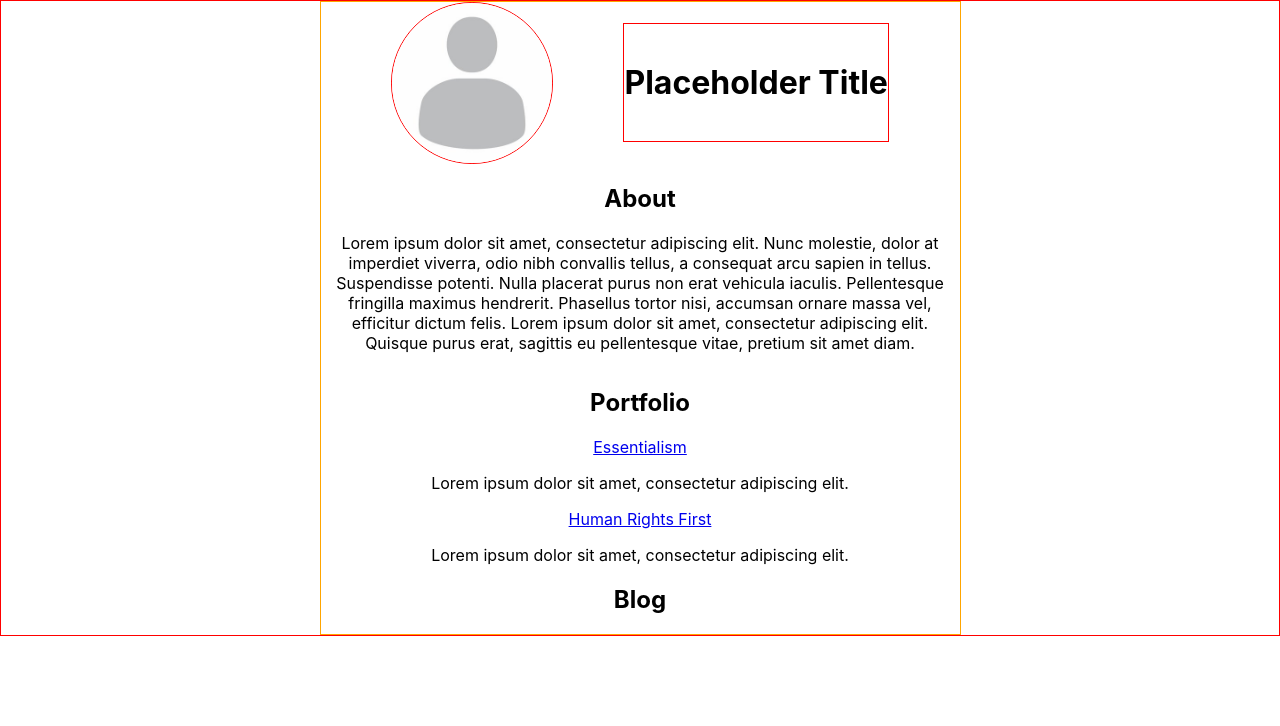
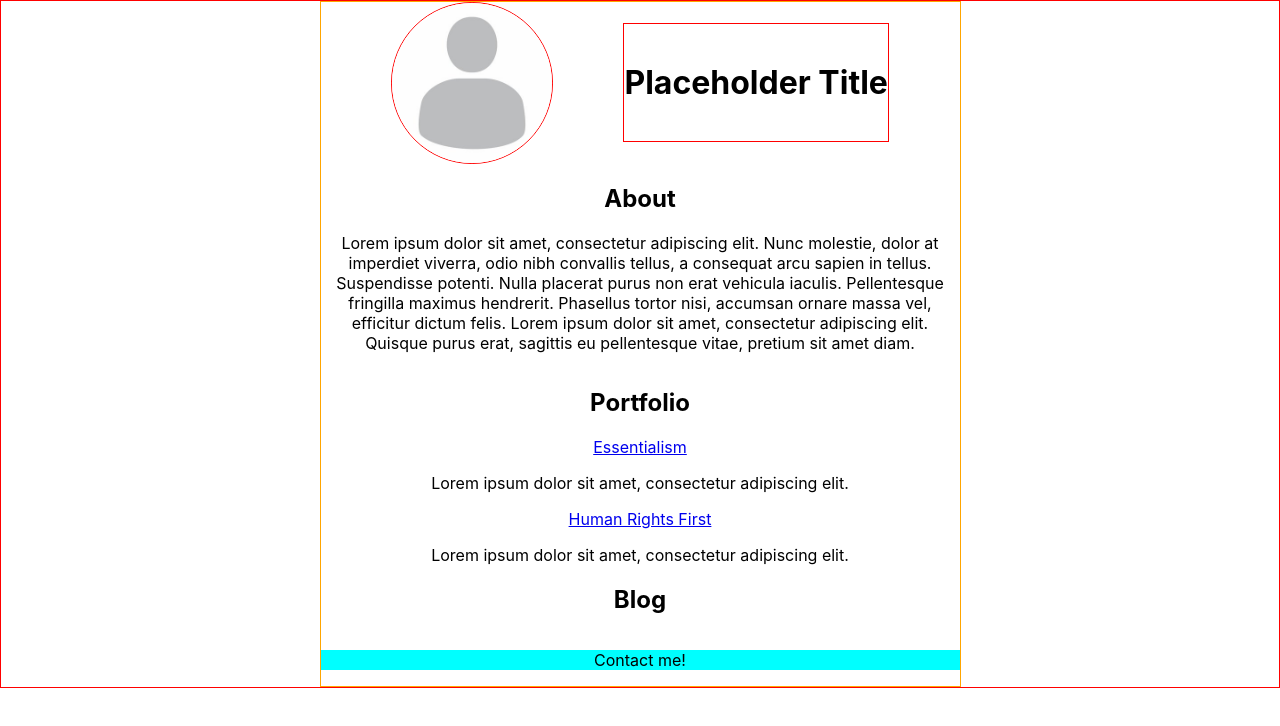
Before and after one commit to Tusk617/Blogsite, a React (Create React App) app in the folder blog/: page / in a window 1280 px wide. Shown: the top 726 px of the page. Built offline with nearby package versions, Linux system fonts and the light colour scheme.

Commit message:
Created a new footer component for contact info, added very basic styling

```diff
--- a/blog/src/App.css
+++ b/blog/src/App.css
@@ -13,3 +13,8 @@ body {
   border: 1px solid orange;
   width: 50%;
 }
+
+Footer {
+  background-color: aqua;
+  text-align: center;
+}
--- a/blog/src/App.js
+++ b/blog/src/App.js
@@ -1,10 +1,12 @@
 import {Landing} from "./components/LandingPage.js";
+import {Footer} from "./components/Footer.js";
 import "./App.css";
 
 function App() {
   return (
     <div className="App">
       <Landing />
+      <Footer />
     </div>
   );
 }
--- /dev/null
+++ b/blog/src/components/Footer.js
@@ -0,0 +1,12 @@
+
+
+
+export const Footer = () => {
+
+
+    return (
+        <footer>
+            <p>Contact me!</p>
+        </footer>
+    )
+}
```
Also changed, not shown: 1 other file (tests, documents, lock files or other folders).
